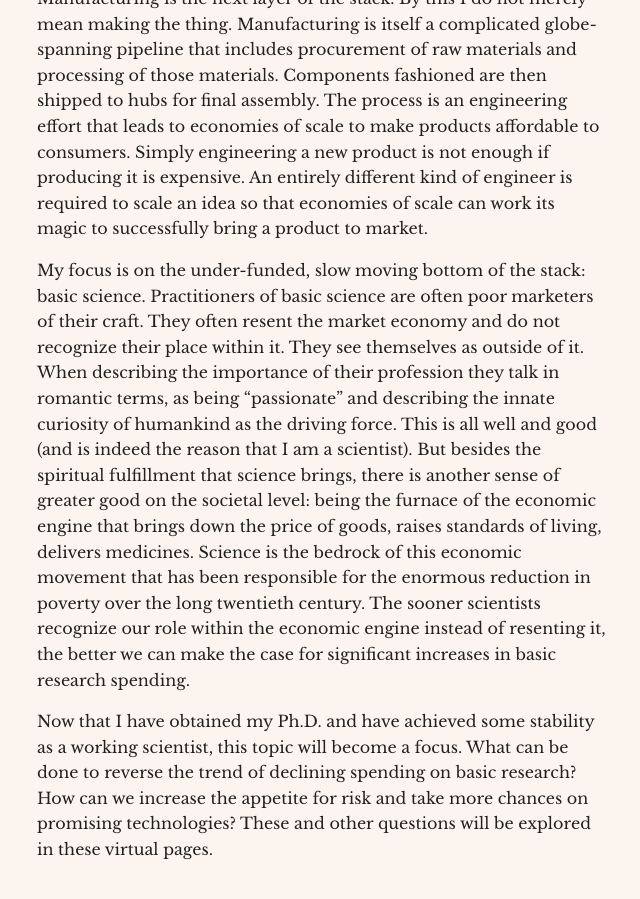
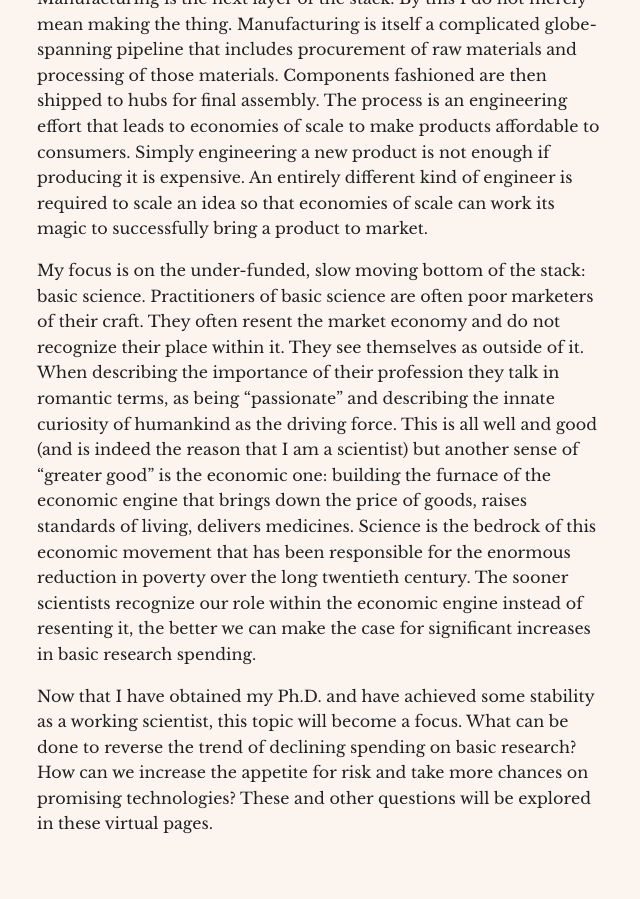
Before and after one commit to garrekstemo/garrekstemo.github.io, a Jekyll site: the page built from _posts/2024-05-24-The-Full-Stack.md, in a window 1280 px wide and 900 px high, scrolled down 1113 px. Shown: the whole window, without its empty margins (418-1058 px from the left). Built offline with Jekyll 4.4.1, drawn with Linux system fonts in a browser that asks for light colours.

Commit message:
Minor wording changes

```diff
--- a/_posts/2024-05-24-The-Full-Stack.md
+++ b/_posts/2024-05-24-The-Full-Stack.md
@@ -12,6 +12,6 @@ To mix metaphors, the technological stack can be thought of as a house. Basic sc
 
 Manufacturing is the next layer of the stack. By this I do not merely mean making the thing. Manufacturing is itself a complicated globe-spanning pipeline that includes procurement of raw materials and processing of those materials. Components fashioned are then shipped to hubs for final assembly. The process is an engineering effort that leads to economies of scale to make products affordable to consumers. Simply engineering a new product is not enough if producing it is expensive. An entirely different kind of engineer is required to scale an idea so that economies of scale can work its magic to successfully bring a product to market.
 
-My focus is on the under-funded, slow moving bottom of the stack: basic science. Practitioners of basic science are often poor marketers of their craft. They often resent the market economy and do not recognize their place within it. They see themselves as outside of it. When describing the importance of their profession they talk in romantic terms, as being "passionate" and describing the innate curiosity of humankind as the driving force. This is all well and good (and is indeed the reason that I am a scientist). But besides the spiritual fulfillment that science brings, there is another sense of greater good on the societal level: being the furnace of the economic engine that brings down the price of goods, raises standards of living, delivers medicines. Science is the bedrock of this economic movement that has been responsible for the enormous reduction in poverty over the long twentieth century. The sooner scientists recognize our role within the economic engine instead of resenting it, the better we can make the case for significant increases in basic research spending.
+My focus is on the under-funded, slow moving bottom of the stack: basic science. Practitioners of basic science are often poor marketers of their craft. They often resent the market economy and do not recognize their place within it. They see themselves as outside of it. When describing the importance of their profession they talk in romantic terms, as being "passionate" and describing the innate curiosity of humankind as the driving force. This is all well and good (and is indeed the reason that I am a scientist) but another sense of "greater good" is the economic one: building the furnace of the economic engine that brings down the price of goods, raises standards of living, delivers medicines. Science is the bedrock of this economic movement that has been responsible for the enormous reduction in poverty over the long twentieth century. The sooner scientists recognize our role within the economic engine instead of resenting it, the better we can make the case for significant increases in basic research spending.
 
 Now that I have obtained my Ph.D. and have achieved some stability as a working scientist, this topic will become a focus. What can be done to reverse the trend of declining spending on basic research? How can we increase the appetite for risk and take more chances on promising technologies? These and other questions will be explored in these virtual pages.
```
